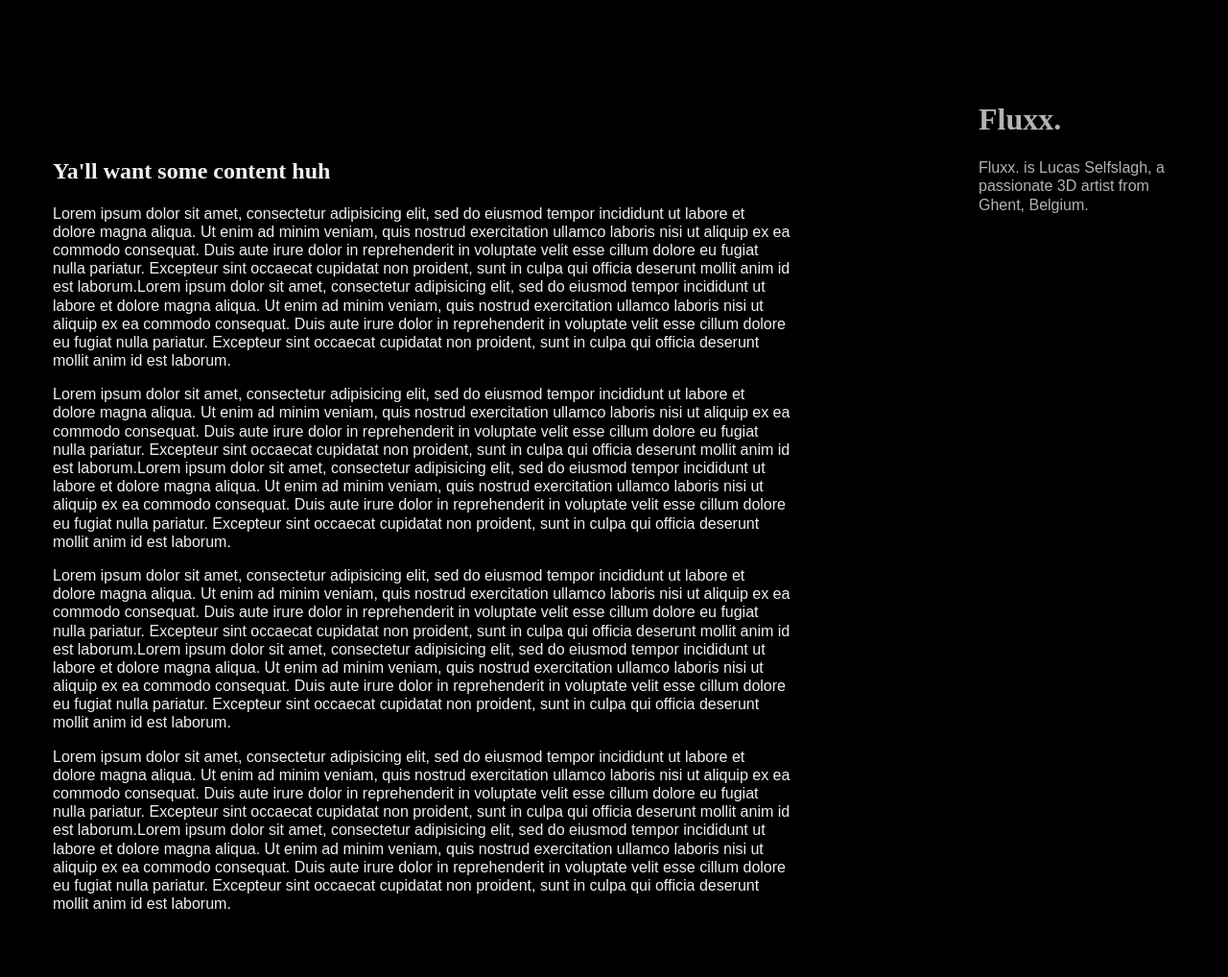
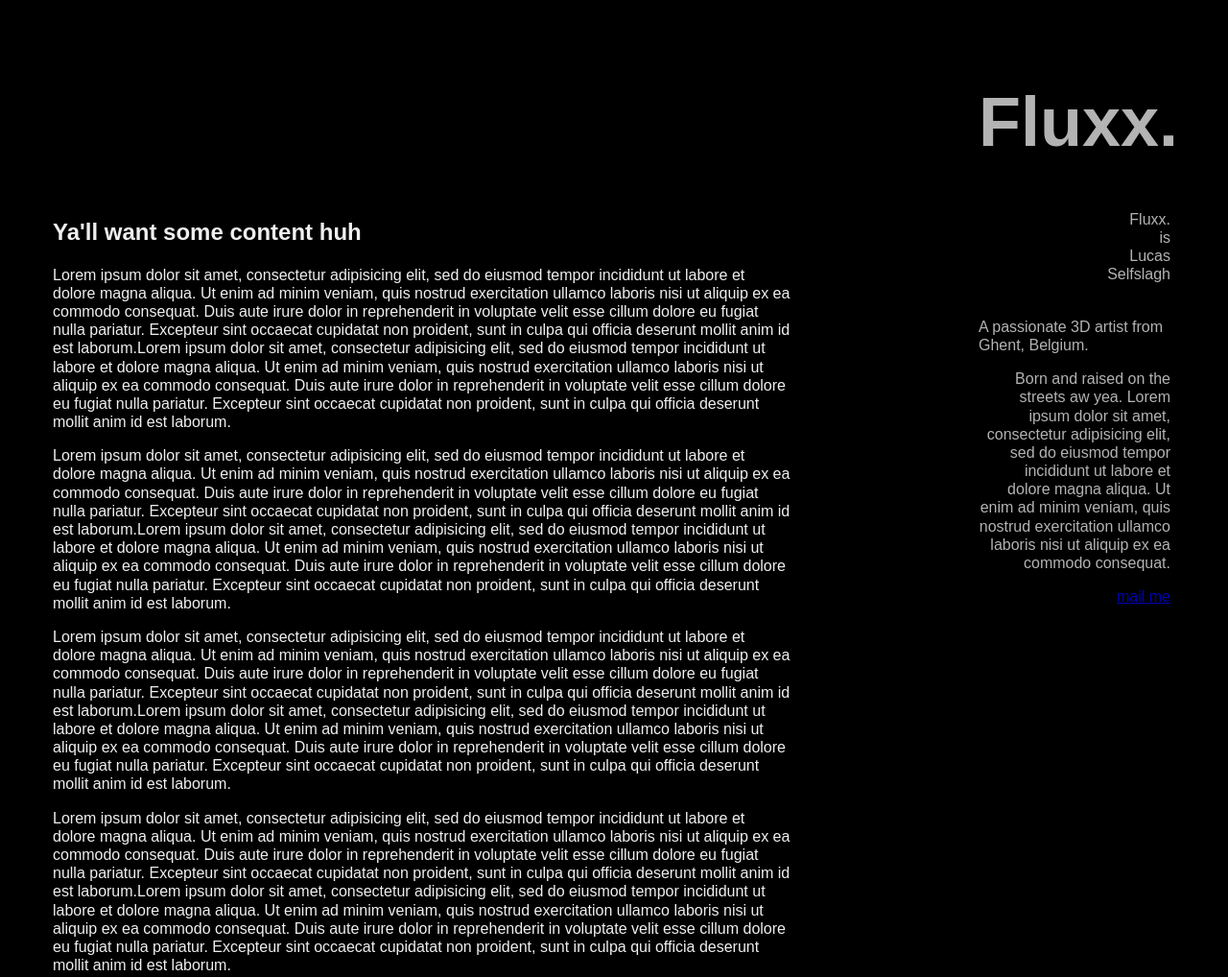
Before and after one commit to studiofluxx/studiofluxx, a plain HTML site: page index.html in a window 1280 px wide. Shown: the top 1018 px of the page at 96% size. Drawn offline with Linux system fonts and the light colour scheme; a web font is replaced by a local one.

Commit message:
some more
yeah i guess

```diff
--- a/css/fluxx.css
+++ b/css/fluxx.css
@@ -9,6 +9,7 @@ body {
   background-color: black;
   line-height: 1.2;
   color: #efefef;
+  font-family: 'Droid Sans', sans-serif;
 }
 /**
  * For modern browsers
@@ -41,19 +42,17 @@ body {
   max-width: 1200px;
   margin-right: auto;
   margin-left: auto;
-  margin-top: 4em;
+  margin-top: 1em;
 }
 .content {
   padding: 0 15px;
   width: 800px;
+  float: left;
+  margin-top: 12em;
 }
 
 .footer {margin-top: 200px;}
 
-.content p,
-.sidebar p{
- font-family: 'Droid Sans', sans-serif;
-}
 .sidebar {
   padding: 20px;
   margin-top: 0px;
@@ -61,15 +60,6 @@ body {
   background-color:black;
   opacity: .75;
   color: #efefef;
-}
-
-.sidebar  p, h3 {opacity:1;}
-.sidebar h3 {
-  margin: 0;
-}
-.content {
-  float: left;
-  margin-top: 80px;
 }
 
 .sidebar {float:right;}
@@ -81,3 +71,7 @@ body {
   position: sticky;
   top: 15px;
 }
+
+.hero {font-size: 72px;}
+
+.right {text-align: right}
--- a/index.html
+++ b/index.html
@@ -71,8 +71,14 @@
   </div>
 
   <div id="sidebar" class="sidebar">
-     <h1>Fluxx.</h1>
-    <p>Fluxx. is Lucas Selfslagh, a passionate 3D artist from Ghent, Belgium.</p>
+     <h1 class="hero">Fluxx.</h1>
+   <p class="right">Fluxx.<br>is<br>Lucas<br>Selfslagh<br></p>
+  <p><br>A passionate 3D artist from Ghent, Belgium.</p>
+  <p class="right">Born and raised on the streets aw yea. Lorem ipsum dolor sit amet, consectetur adipisicing elit, sed do eiusmod
+  tempor incididunt ut labore et dolore magna aliqua. Ut enim ad minim veniam,
+  quis nostrud exercitation ullamco laboris nisi ut aliquip ex ea commodo
+  consequat.</p>
+  <p class="right"><a href="mailto:studiofluxx@gmail.com">mail me</a></p>
   </div>
 
 
```
